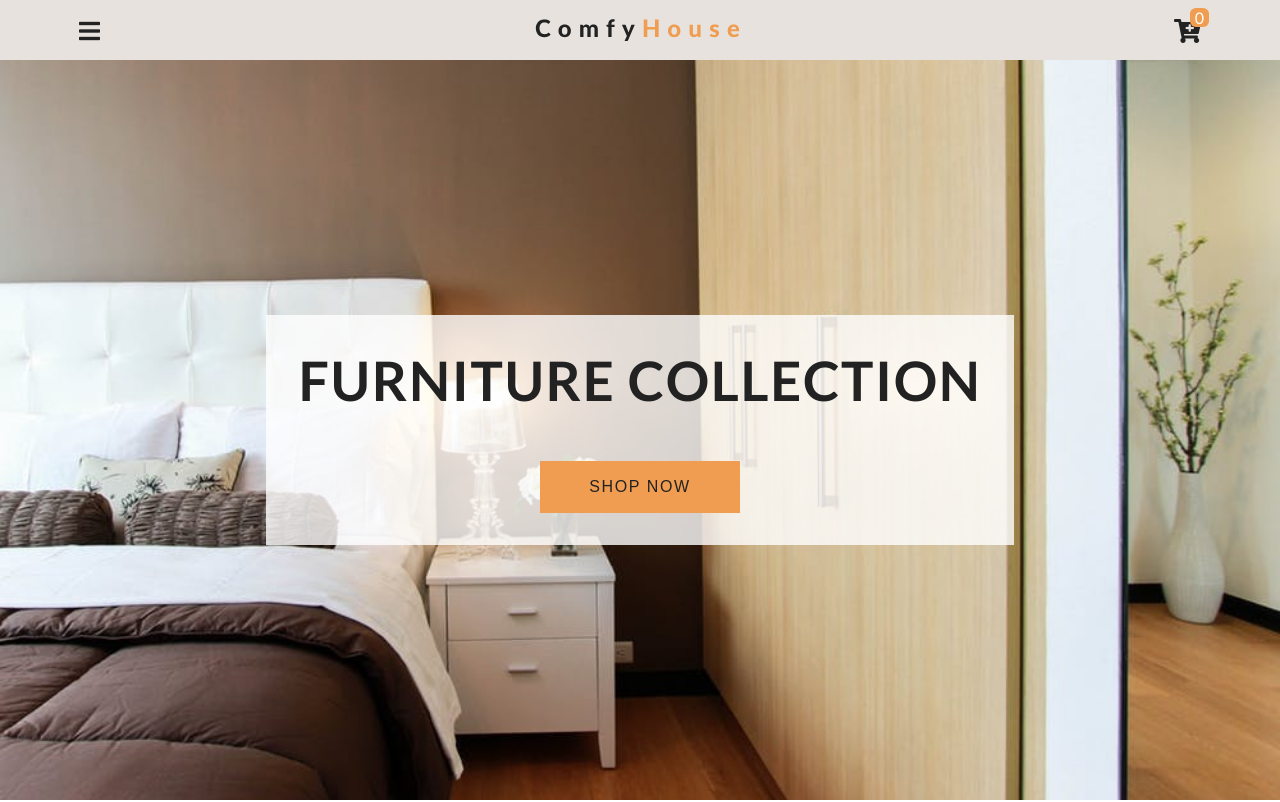
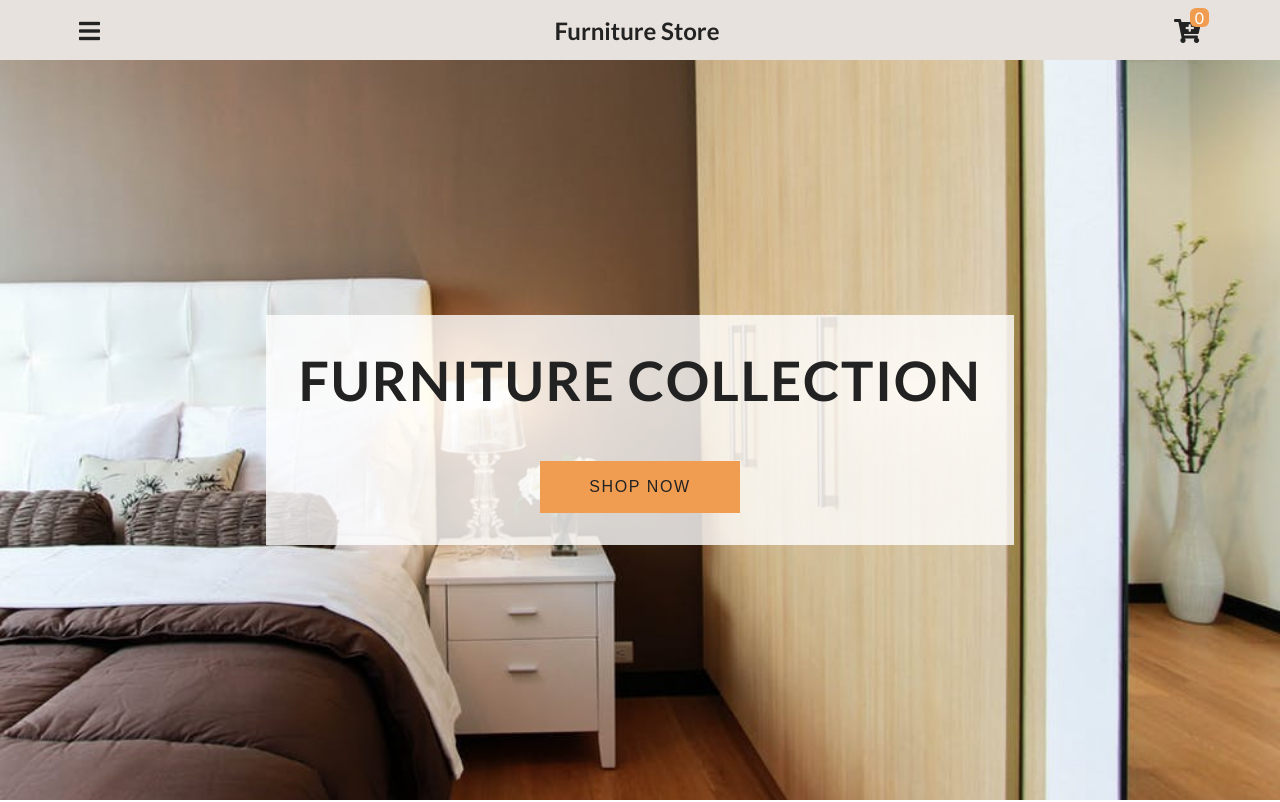
Before and after one commit to felec/furniture-store, a plain HTML site: page index.html in a window 1280 px wide. Shown: the top 802 px of the page. Drawn offline with Linux system fonts and the light colour scheme.

Commit message:
update header title

```diff
--- a/index.html
+++ b/index.html
@@ -3,7 +3,7 @@
   <head>
     <meta charset="UTF-8" />
     <meta name="viewport" content="width=device-width, initial-scale=1.0" />
-        <title>Comfy House</title>
+    <title>Furniture Store</title>
     <link
       rel="stylesheet"
       href="https://cdnjs.cloudflare.com/ajax/libs/font-awesome/5.13.0/css/all.min.css"
@@ -16,7 +16,7 @@
         <span class="nav-icon">
           <i class="fas fa-bars"></i>
         </span>
-                <img src="./images/logo.svg" alt="store logo" />
+        <h1>Furniture Store</h1>
         <div class="cart-btn">
           <span class="nav-icon">
             <i class="fas fa-cart-plus"></i>
```
Also changed, not shown: images/logo.svg (deleted), main.css (indentation only). Lines whose indentation alone changed are shown as unchanged.
